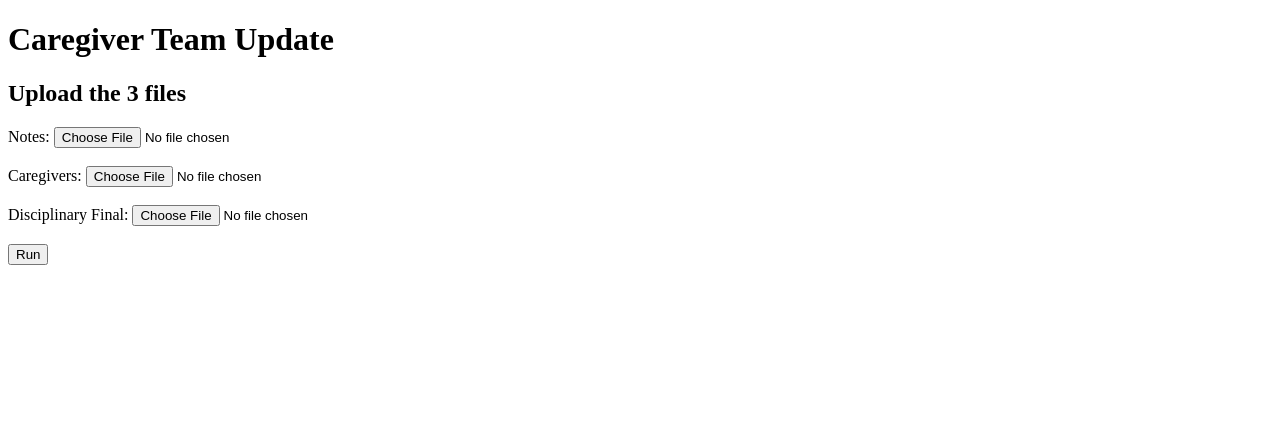
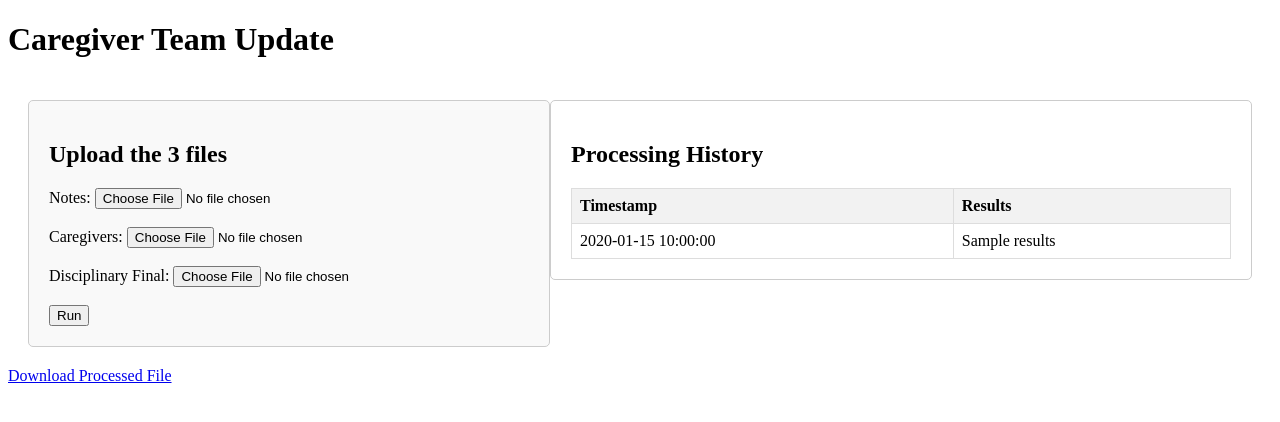
Before and after one commit to npaltiel/anchor_reports_app, a Flask app: template templates/index.html in a window 1280 px wide. Shown: the top 422 px of the page. Run offline with Flask 3, Linux system fonts and the light colour scheme; the template is opened without the code that fills it: most values are stand-ins (such as "Sample title", 1, 10 or a date in 2020).

Commit message:
Created Historical Log

```diff
--- a/app.py
+++ b/app.py
@@ -4,13 +4,19 @@ import base64
 import asyncio
 import io
 import script  # Import your script here
+from log import log_run, db
 
 app = Flask(__name__)
 app.secret_key = 'ANCH1234'
 
 @app.route('/')
 def home():
-    return render_template('index.html')  # Create a simple HTML form for uploads
+    ref = db.reference("/logs")
+    logs = ref.order_by_key().limit_to_last(50).get() # Get last 50 logs
+
+    logs = list(logs.values())[::-1] if logs else []  # Reverse them for newest first
+
+    return render_template('index.html', logs=logs)
 
 @app.route('/upload', methods=['POST'])
 def upload_files():
@@ -24,22 +30,24 @@ def upload_files():
 
     results, processed_file = asyncio.run(script.main(notes, caregivers, final))
 
-    session['results'] = results
+    log_run(results)
+
+    # session['results'] = results
     session['processed_file'] = base64.b64encode(processed_file.getvalue()).decode('utf-8')
 
 
-    return redirect(url_for('results'))  # Return the results
+    return redirect(url_for('home'))  # Return the results
 
-@app.route('/results')
-def results():
-    # Get results from session
-    results = session.pop('results', None)  # Pop ensures it's cleared after showing
+# @app.route('/results')
+# def results():
+#     # Get results from session
+#     results = session.pop('results', None)  # Pop ensures it's cleared after showing
 
-    if not results:
-        return redirect(url_for('home'))
+#     if not results:
+#         return redirect(url_for('home'))
 
-    results = Markup(results)
-    return render_template('results.html', results=results, download_url=url_for('download_processed'))
+#     results = Markup(results)
+#     return render_template('results.html', results=results, download_url=url_for('download_processed'))
 
 @app.route('/download')
 def download_processed():
@@ -57,6 +65,5 @@ def download_processed():
     )
 
 
-
 if __name__ == '__main__':
     app.run(debug=True)
--- a/get_requests.py
+++ b/get_requests.py
@@ -6,7 +6,9 @@ app_name = os.getenv("APP_NAME")
 api_secret = os.getenv("API_SECRET")
 api_key = os.getenv("API_KEY")
 
-
+app_name = 'ANTH1476'
+api_secret = '8d2a50da-b799-4ce1-b780-920203e2edec'
+api_key = 'MQAwADIANgA2ADgALQBEAEMANABCADAARQAzADMANgAzAEQANgBDADgARgBFADIAMwA2ADMANQA3AEUAMQA2ADgAOQBBAEQAMQA='
 
 async def get_caregiver_id(caregiver_code):
     payload = f"""<?xml version="1.0" encoding="utf-8"?>
--- a/post_team.py
+++ b/post_team.py
@@ -8,6 +8,9 @@ app_name = os.getenv("APP_NAME")
 api_secret = os.getenv("API_SECRET")
 api_key = os.getenv("API_KEY")
 
+app_name = 'ANTH1476'
+api_secret = '8d2a50da-b799-4ce1-b780-920203e2edec'
+api_key = 'MQAwADIANgA2ADgALQBEAEMANABCADAARQAzADMANgAzAEQANgBDADgARgBFADIAMwA2ADMANQA3AEUAMQA2ADgAOQBBAEQAMQA='
 
 
 def get_employment_types(caregiver):
--- a/script.py
+++ b/script.py
@@ -198,6 +198,6 @@ async def main(notes, caregivers, final):
     for caregiver_code, error_message in failed_caregivers:
         print(f"Caregiver Code: {caregiver_code}, Error: {error_message}")
 
-    return (f"Initial Successes: {first_success_count} <br> "
-            f"Secondary Successes: {second_success_count} <br> "
+    return (f"Initial Successes: {first_success_count}, "
+            f"Secondary Successes: {second_success_count}, "
             f"Failures: {len(failed_caregivers)}", processed_file)
--- /dev/null
+++ b/static/styles.css
@@ -0,0 +1,52 @@
+/* Use Flexbox for side-by-side layout */
+.container {
+    display: flex;
+    justify-content: space-between;
+    align-items: flex-start;
+    padding: 20px;
+}
+
+/* Upload form on the left */
+.upload-section {
+    width: 40%;
+    padding: 20px;
+    border: 1px solid #ccc;
+    border-radius: 5px;
+    background-color: #f9f9f9;
+}
+
+/* Log table on the right */
+.log-section {
+    width: 55%;
+    padding: 20px;
+    border: 1px solid #ccc;
+    border-radius: 5px;
+    background-color: #ffffff;
+    overflow-x: auto;
+}
+
+table {
+    width: 100%;
+    border-collapse: collapse;
+}
+
+th, td {
+    border: 1px solid #ddd;
+    padding: 8px;
+    text-align: left;
+}
+
+th {
+    background-color: #f2f2f2;
+}
+
+/* Responsive Design */
+@media screen and (max-width: 768px) {
+    .container {
+        flex-direction: column;
+    }
+    .upload-section, .log-section {
+        width: 100%;
+        margin-bottom: 20px;
+    }
+}
--- a/templates/index.html
+++ b/templates/index.html
@@ -2,11 +2,15 @@
 <html>
 <head>
     <title>Anchor Scripts</title>
+    <link rel="stylesheet" type="text/css" href="{{ url_for('static', filename='styles.css') }}">
 </head>
 <body>
     <h1>Caregiver Team Update</h1>
+
+    <div class="container">
+        <!-- Upload Form on the Left -->
+        <div class="upload-section">
             <h2>Upload the 3 files</h2>
-
             <!-- Display error message if it exists -->
             {% if request.args.get('error') %}
             <p style="color: red; font-weight: bold;">{{ request.args.get('error') }}</p>
@@ -24,5 +28,29 @@
 
                 <button type="submit">Run</button>
             </form>
+        </div>
+
+        <!-- Log Table on the Right -->
+        <div class="log-section">
+            <h2>Processing History</h2>
+            {% if logs %}
+                <table>
+                    <tr>
+                        <th>Timestamp</th>
+                        <th>Results</th>
+                    </tr>
+                    {% for log in logs %}
+                    <tr>
+                        <td>{{ log.timestamp }}</td>
+                        <td>{{ log.results }}</td>
+                    </tr>
+                    {% endfor %}
+                </table>
+            {% else %}
+                <p>No logs available.</p>
+            {% endif %}
+        </div>
+    </div>
+    <a href="{{ download_url }}">Download Processed File</a>
 </body>
 </html>
```
Also changed, not shown: log.py (added, +26 -0 lines). Lines whose indentation alone changed are shown as unchanged.
